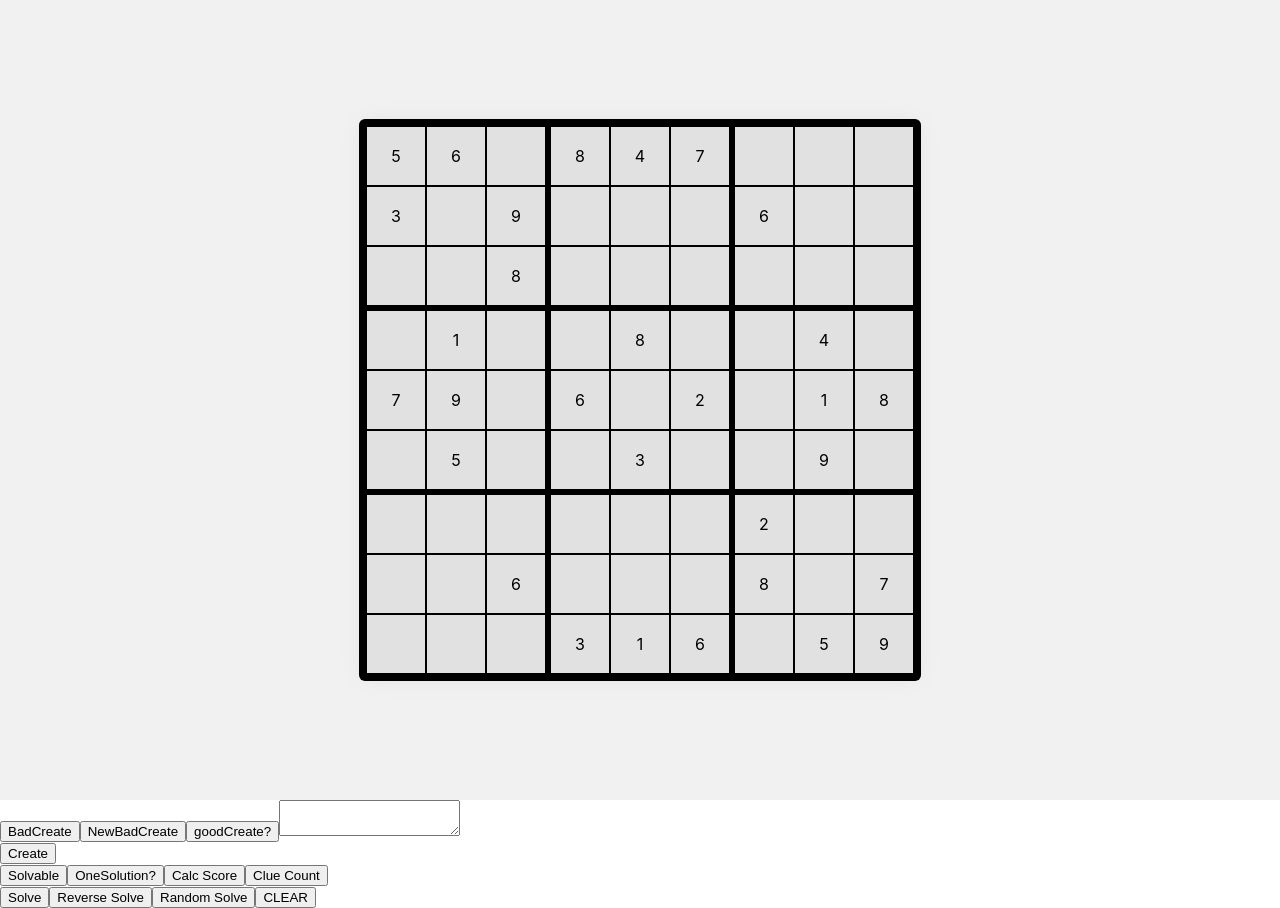
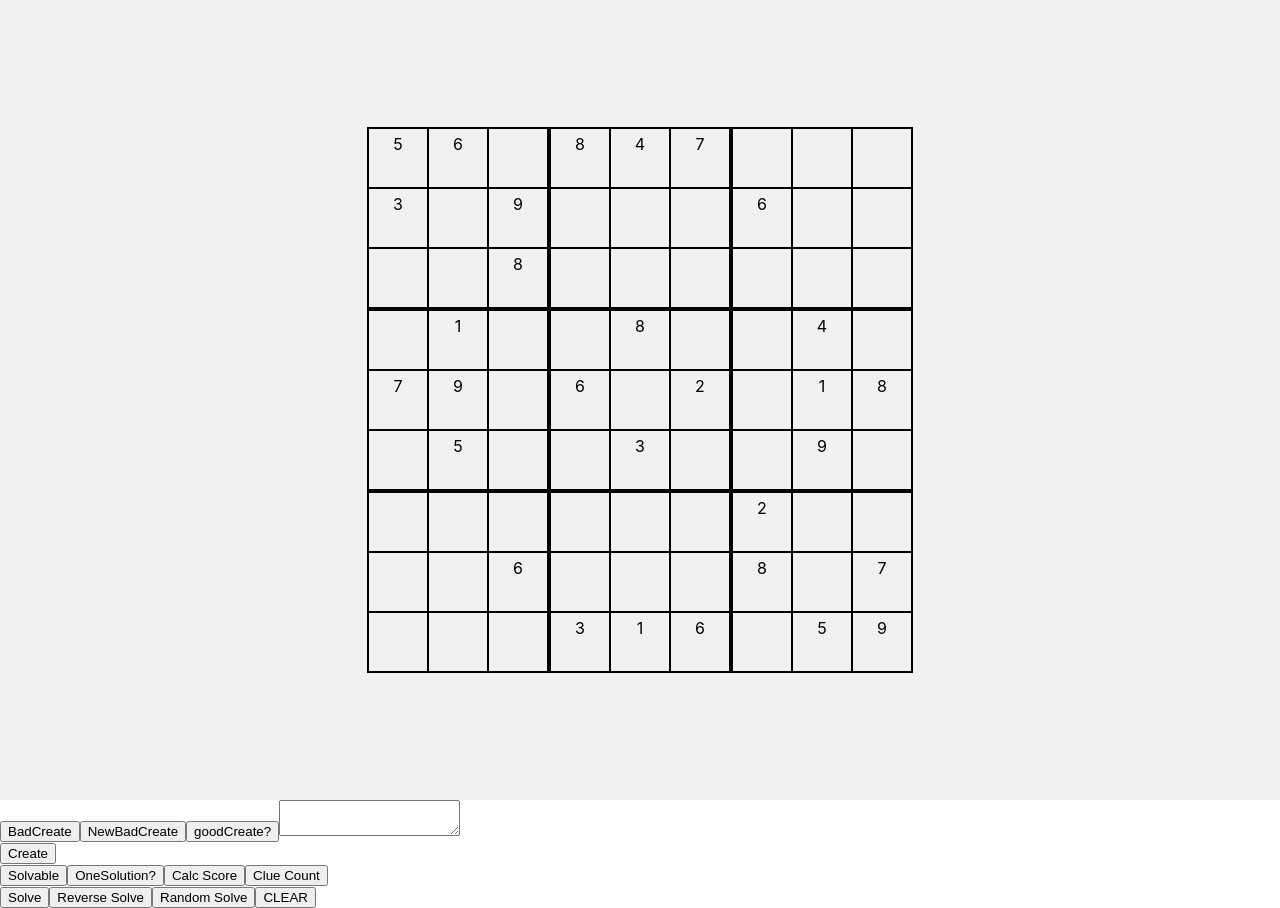
Before and after one commit to RomanDietenmeier/ReactSudoku, a React (Create React App) app: page / in a window 1280 px wide. Built offline with nearby package versions, Linux system fonts and the light colour scheme.

Commit message:
Reworked Design and added Clicking Function for Fields

```diff
--- a/src/App.style.ts
+++ b/src/App.style.ts
@@ -1,26 +1,20 @@
 import styled from "styled-components";
 
-export const APP = styled.div`
+export const AppDiv = styled.div`
   display: flex;
-  width: 100wh;
+  flex-direction: column;
+  width: 100vw;
   height: 100vh;
   background-color: #f1f1f1;
   justify-content: center;
   align-items: center;
 `;
 
-export const TABLE = styled.div`
-  display: table;
-
-  background-color: #e1e1e1;
-  box-shadow: 0 0 0 5px black, 0 0 25px #e1e1e1;
-  border-radius: 2px;
+export const BoxCell = styled.div`
+  border: solid 1px black;
+  display: grid-cell;
 `;
 
-export const TABLE_ROW = styled.div`
-  display: table-row;
+export const BoxRow = styled.div`
+  display: flex;
 `;
-
-export const TABLE_CELL = styled.div`
-  display: table-cell;
-`;
--- a/src/App.tsx
+++ b/src/App.tsx
@@ -1,106 +1,92 @@
-import React, { useEffect, useRef, useState } from 'react';
-import { useDispatch } from 'react-redux';
-import { APP, TABLE, TABLE_CELL, TABLE_ROW } from './App.style';
-import Kachel from './Kachel';
+import React, { useRef, useState } from 'react';
+import { useDispatch, useSelector } from 'react-redux';
+import { AppDiv, BoxCell, BoxRow, } from './App.style';
+import { Field } from './Field';
 import { clearGame, createGame, randomSolveGame, reverseSolveGame, setField, solveGame } from './redux/fieldActions';
+import { initialState } from './redux/initialState';
 import { store } from './redux/store';
 import { copyField, createSudoku, getDifficultyScore, solveAble, hasOneSolution, getClueCount, newBadCreateSudoku, goodCreateSudoku } from './sudokuLogik/sudokuFunctions';
 
 export default function App() {
   const dispatch = useDispatch();
+  const sudoku = useSelector(state => (state as typeof initialState).sudoku, (lhs, rhs) => {
+    return lhs === rhs;
+  });
+
   const createTextAreaRef = useRef<HTMLTextAreaElement>(null);
   const [solvableText, setSolvableText] = useState('Solvable');
   const [oneSolutionText, setOneSolutionText] = useState('OneSolution?');
   const [scoreText, setScoreText] = useState('Calc Score');
   const [clueCount, setClueCount] = useState('Clue Count');
 
-  useEffect(() => {
-    dispatch(setField([
-      [5, 3, 0, 0, 7, 0, 0, 0, 0],
-      [6, 0, 0, 1, 9, 5, 0, 0, 0],
-      [0, 9, 8, 0, 0, 0, 0, 6, 0],
-      [8, 0, 0, 0, 6, 0, 0, 0, 3],
-      [4, 0, 0, 8, 0, 3, 0, 0, 1],
-      [7, 0, 0, 0, 2, 0, 0, 0, 6],
-      [0, 6, 0, 0, 0, 0, 2, 8, 0],
-      [0, 0, 0, 4, 1, 9, 0, 0, 5],
-      [0, 0, 0, 0, 8, 0, 0, 7, 9]]));
-  }, [dispatch]);
-
-  function onClickSolve() {
-    dispatch(solveGame());
-  }
-
-  function onClickReverseSolve() {
-    dispatch(reverseSolveGame());
-  }
-
-  function onClickRandomSolve() {
-    dispatch(randomSolveGame());
-  }
-
-  function onClickClear() {
-    dispatch(clearGame());
-  }
-
-  function onBadClickCreate() {
-    let number = parseInt(createTextAreaRef.current ? createTextAreaRef.current.value : '17');
-    dispatch(createGame(isNaN(number) ? 17 : number));
-  }
-
-  function onNewBadClickCreate() {
-    let number = parseInt(createTextAreaRef.current ? createTextAreaRef.current.value : '17');
-    dispatch(setField(newBadCreateSudoku(isNaN(number) ? 17 : number)));
-  }
-
-  function onGoodCreate() {
-    let number = parseInt(createTextAreaRef.current ? createTextAreaRef.current.value : '30');
-    dispatch(setField(goodCreateSudoku(isNaN(number) ? 30 : number)));
-  }
-
-  function onClickCreate() {
-    dispatch(setField(createSudoku()));
-  }
-
-  function onClickSolvable() {
-    const { field } = store.getState();
-    setSolvableText('' + solveAble(copyField(field)));
-  }
-
-  function onClickOneSolution() {
-    const { field } = store.getState();
-    setOneSolutionText('' + hasOneSolution(field));
-  }
-
-  function onClickGetScore() {
-    const { field } = store.getState();
-    setScoreText('' + getDifficultyScore(field));
-  }
-
-  function onClickGetClueCount() {
-    const { field } = store.getState();
-    setClueCount('' + getClueCount(field));
-  }
-
   return (
     <div>
-      <APP>
-        <TABLE>
-          <TABLE_ROW>
-            <TABLE_CELL><Kachel x={0} y={0} /></TABLE_CELL><TABLE_CELL><Kachel x={1} y={0} /></TABLE_CELL><TABLE_CELL><Kachel x={2} y={0} /></TABLE_CELL>
-          </TABLE_ROW>
-          <TABLE_ROW>
-            <TABLE_CELL><Kachel x={0} y={1} /></TABLE_CELL><TABLE_CELL><Kachel x={1} y={1} /></TABLE_CELL><TABLE_CELL><Kachel x={2} y={1} /></TABLE_CELL>
-          </TABLE_ROW>
-          <TABLE_ROW>
-            <TABLE_CELL><Kachel x={0} y={2} /></TABLE_CELL><TABLE_CELL><Kachel x={1} y={2} /></TABLE_CELL><TABLE_CELL><Kachel x={2} y={2} /></TABLE_CELL>
-          </TABLE_ROW>
-        </TABLE>
-      </APP>
-      <div><button onClick={onBadClickCreate}>BadCreate</button><button onClick={onNewBadClickCreate}>NewBadCreate</button><button onClick={onGoodCreate}>goodCreate?</button><textarea ref={createTextAreaRef}></textarea></div>
-      <div><button onClick={onClickCreate}>Create</button></div>
-      <div><button onClick={onClickSolvable}>{solvableText}</button><button onClick={onClickOneSolution}>{oneSolutionText}</button><button onClick={onClickGetScore}>{scoreText}</button><button onClick={onClickGetClueCount}>{clueCount}</button></div>
-      <button onClick={onClickSolve}>Solve</button><button onClick={onClickReverseSolve}>Reverse Solve</button><button onClick={onClickRandomSolve}>Random Solve</button><button onClick={onClickClear}>CLEAR</button>
-    </div>
+      <AppDiv>
+        <BoxRow>
+          <BoxCell>
+            <div><Field value={sudoku[0][0]} x={0} y={0} /><Field value={sudoku[1][0]} x={1} y={0} /><Field value={sudoku[2][0]} x={2} y={0} /></div>
+            <div><Field value={sudoku[0][1]} x={0} y={1} /><Field value={sudoku[1][1]} x={1} y={1} /><Field value={sudoku[2][1]} x={2} y={1} /></div>
+            <div><Field value={sudoku[0][2]} x={0} y={2} /><Field value={sudoku[1][2]} x={1} y={2} /><Field value={sudoku[2][2]} x={2} y={2} /></div>
+          </BoxCell>
+          <BoxCell>
+            <div><Field value={sudoku[3][0]} x={3} y={0} /><Field value={sudoku[4][0]} x={4} y={0} /><Field value={sudoku[5][0]} x={5} y={0} /></div>
+            <div><Field value={sudoku[3][1]} x={3} y={1} /><Field value={sudoku[4][1]} x={4} y={1} /><Field value={sudoku[5][1]} x={5} y={1} /></div>
+            <div><Field value={sudoku[3][2]} x={3} y={2} /><Field value={sudoku[4][2]} x={4} y={2} /><Field value={sudoku[5][2]} x={5} y={2} /></div>
+          </BoxCell>
+          <BoxCell>
+            <div><Field value={sudoku[6][0]} x={6} y={0} /><Field value={sudoku[7][0]} x={7} y={0} /><Field value={sudoku[8][0]} x={8} y={0} /></div>
+            <div><Field value={sudoku[6][1]} x={6} y={1} /><Field value={sudoku[7][1]} x={7} y={1} /><Field value={sudoku[8][1]} x={8} y={1} /></div>
+            <div><Field value={sudoku[6][2]} x={6} y={2} /><Field value={sudoku[7][2]} x={7} y={2} /><Field value={sudoku[8][2]} x={8} y={2} /></div>
+          </BoxCell>
+        </BoxRow>
+        <BoxRow>
+          <BoxCell>
+            <div><Field value={sudoku[0][3]} x={0} y={3} /><Field value={sudoku[1][3]} x={1} y={3} /><Field value={sudoku[2][3]} x={2} y={3} /></div>
+            <div><Field value={sudoku[0][4]} x={0} y={4} /><Field value={sudoku[1][4]} x={1} y={4} /><Field value={sudoku[2][4]} x={2} y={4} /></div>
+            <div><Field value={sudoku[0][5]} x={0} y={5} /><Field value={sudoku[1][5]} x={1} y={5} /><Field value={sudoku[2][5]} x={2} y={5} /></div>
+          </BoxCell>
+          <BoxCell>
+            <div><Field value={sudoku[3][3]} x={3} y={3} /><Field value={sudoku[4][3]} x={4} y={3} /><Field value={sudoku[5][3]} x={5} y={3} /></div>
+            <div><Field value={sudoku[3][4]} x={3} y={4} /><Field value={sudoku[4][4]} x={4} y={4} /><Field value={sudoku[5][4]} x={5} y={4} /></div>
+            <div><Field value={sudoku[3][5]} x={3} y={5} /><Field value={sudoku[4][5]} x={4} y={5} /><Field value={sudoku[5][5]} x={5} y={5} /></div>
+          </BoxCell>
+          <BoxCell>
+            <div><Field value={sudoku[6][3]} x={6} y={3} /><Field value={sudoku[7][3]} x={7} y={3} /><Field value={sudoku[8][3]} x={8} y={3} /></div>
+            <div><Field value={sudoku[6][4]} x={6} y={4} /><Field value={sudoku[7][4]} x={7} y={4} /><Field value={sudoku[8][4]} x={8} y={4} /></div>
+            <div><Field value={sudoku[6][5]} x={6} y={5} /><Field value={sudoku[7][5]} x={7} y={5} /><Field value={sudoku[8][5]} x={8} y={5} /></div>
+          </BoxCell>
+        </BoxRow>
+        <BoxRow>
+          <BoxCell>
+            <div><Field value={sudoku[0][6]} x={0} y={6} /><Field value={sudoku[1][6]} x={1} y={6} /><Field value={sudoku[2][6]} x={2} y={6} /></div>
+            <div><Field value={sudoku[0][7]} x={0} y={7} /><Field value={sudoku[1][7]} x={1} y={7} /><Field value={sudoku[2][7]} x={2} y={7} /></div>
+            <div><Field value={sudoku[0][8]} x={0} y={8} /><Field value={sudoku[1][8]} x={1} y={8} /><Field value={sudoku[2][8]} x={2} y={8} /></div>
+          </BoxCell>
+          <BoxCell>
+            <div><Field value={sudoku[3][6]} x={3} y={6} /><Field value={sudoku[4][6]} x={4} y={6} /><Field value={sudoku[5][6]} x={5} y={6} /></div>
+            <div><Field value={sudoku[3][7]} x={3} y={7} /><Field value={sudoku[4][7]} x={4} y={7} /><Field value={sudoku[5][7]} x={5} y={7} /></div>
+            <div><Field value={sudoku[3][8]} x={3} y={8} /><Field value={sudoku[4][8]} x={4} y={8} /><Field value={sudoku[5][8]} x={5} y={8} /></div>
+          </BoxCell>
+          <BoxCell>
+            <div><Field value={sudoku[6][6]} x={6} y={6} /><Field value={sudoku[7][6]} x={7} y={6} /><Field value={sudoku[8][6]} x={8} y={6} /></div>
+            <div><Field value={sudoku[6][7]} x={6} y={7} /><Field value={sudoku[7][7]} x={7} y={7} /><Field value={sudoku[8][7]} x={8} y={7} /></div>
+            <div><Field value={sudoku[6][8]} x={6} y={8} /><Field value={sudoku[7][8]} x={7} y={8} /><Field value={sudoku[8][8]} x={8} y={8} /></div>
+          </BoxCell>
+        </BoxRow>
+      </AppDiv>
+      <div><button onClick={() => {
+        let number = parseInt(createTextAreaRef.current ? createTextAreaRef.current.value : '17');
+        dispatch(createGame(isNaN(number) ? 17 : number));
+      }}>BadCreate</button><button onClick={() => {
+        let number = parseInt(createTextAreaRef.current ? createTextAreaRef.current.value : '17');
+        dispatch(setField(newBadCreateSudoku(isNaN(number) ? 17 : number)));
+      }}>NewBadCreate</button><button onClick={() => {
+        let number = parseInt(createTextAreaRef.current ? createTextAreaRef.current.value : '30');
+        dispatch(setField(goodCreateSudoku(isNaN(number) ? 30 : number)));
+      }}>goodCreate?</button><textarea ref={createTextAreaRef}></textarea></div>
+      <div><button onClick={() => { dispatch(setField(createSudoku())); }}>Create</button></div>
+      <div><button onClick={() => { setSolvableText('' + solveAble(copyField(store.getState().sudoku))); }}>{solvableText}</button><button onClick={() => { setOneSolutionText('' + hasOneSolution(store.getState().sudoku)); }}>{oneSolutionText}</button><button onClick={() => { setScoreText('' + getDifficultyScore(store.getState().sudoku)); }}>{scoreText}</button><button onClick={() => { setClueCount('' + getClueCount(store.getState().sudoku)); }}>{clueCount}</button></div>
+      <button onClick={() => { dispatch(solveGame()); }}>Solve</button><button onClick={() => { dispatch(reverseSolveGame()); }}>Reverse Solve</button><button onClick={() => { dispatch(randomSolveGame()); }}>Random Solve</button><button onClick={() => { dispatch(clearGame()); }}>CLEAR</button>
+    </div >
   );
 }
--- a/src/Feld.tsx
+++ /dev/null
@@ -1,26 +0,0 @@
-import React from 'react';
-import { connect } from 'react-redux';
-import { FELD } from './Feld.style';
-import { initialState } from './redux/initialState';
-
-type feldProps = {
-  x: number;
-  y: number;
-}
-
-
-export function Feld(props: { value: number }) {
-
-  return (
-    <FELD>
-      {props.value !== 0 ? props.value : ''}
-    </FELD>
-  );
-}
-function mapStateToProps(state: typeof initialState, ownProps: feldProps) {
-  return {
-    value: state.field[ownProps.x][ownProps.y],
-  }
-}
-
-export default connect(mapStateToProps)(Feld);
--- a/src/Feld.style.ts
+++ b/src/Field.style.ts
@@ -1,12 +1,11 @@
 import styled from "styled-components";
 
-export const FELD = styled.div`
+export const FieldDiv = styled.div`
   border: solid 1px black;
 
   padding: 5px;
 
-  display: grid;
-  flex-direction: row;
+  display: table-cell;
 
   align-items: center;
   text-align: center;
--- /dev/null
+++ b/src/Field.tsx
@@ -0,0 +1,12 @@
+import React from 'react';
+import { FieldDiv } from './Field.style';
+
+
+export function Field(props: { value: number, x: number, y: number }) {
+
+  return (
+    <FieldDiv onClick={() => alert(`(${props.x}|${props.y})`)}>
+      {props.value !== 0 ? props.value : ''}
+    </FieldDiv>
+  );
+}
--- a/src/Kachel.style.ts
+++ /dev/null
@@ -1,21 +0,0 @@
-import styled from "styled-components";
-
-export const KACHEL = styled.div`
-  border: solid 2px black;
-
-  padding: 0px;
-  border-collapse: collapse;
-`;
-
-export const KACHEL_TABLE = styled.div`
-  display: table;
-`;
-
-export const KACHEL_ROW = styled.div`
-  display: table-row;
-`;
-
-export const KACHEL_CELL = styled.div`
-  display: table-cell;
-  vertical-align: middle;
-`;
--- a/src/Kachel.tsx
+++ /dev/null
@@ -1,28 +0,0 @@
-import React from 'react';
-import Feld from './Feld';
-import { KACHEL, KACHEL_CELL, KACHEL_ROW, KACHEL_TABLE } from './Kachel.style';
-
-type KachelProps={
-  x:number;
-  y:number;
-}
-
-
-
-export default function Kachel(props:KachelProps) {
-  return (
-    <KACHEL>
-      <KACHEL_TABLE>
-        <KACHEL_ROW>
-          <KACHEL_CELL><Feld x={props.x*3} y={props.y*3}/></KACHEL_CELL><KACHEL_CELL><Feld x={props.x*3+1} y={props.y*3}/></KACHEL_CELL><KACHEL_CELL><Feld x={props.x*3+2} y={props.y*3}/></KACHEL_CELL>
-        </KACHEL_ROW>
-        <KACHEL_ROW>
-          <KACHEL_CELL><Feld x={props.x*3} y={props.y*3+1}/></KACHEL_CELL><KACHEL_CELL><Feld x={props.x*3+1} y={props.y*3+1}/></KACHEL_CELL><KACHEL_CELL><Feld x={props.x*3+2} y={props.y*3+1}/></KACHEL_CELL>
-        </KACHEL_ROW>
-        <KACHEL_ROW>
-          <KACHEL_CELL><Feld x={props.x*3} y={props.y*3+2}/></KACHEL_CELL><KACHEL_CELL><Feld x={props.x*3+1} y={props.y*3+2}/></KACHEL_CELL><KACHEL_CELL><Feld x={props.x*3+2} y={props.y*3+2}/></KACHEL_CELL>
-        </KACHEL_ROW>
-      </KACHEL_TABLE>
-      </KACHEL>
-  );
-}
--- a/src/redux/fieldActions.ts
+++ b/src/redux/fieldActions.ts
@@ -10,13 +10,13 @@ import {
 export const setField = (field: Array<Array<number>>) => {
   return {
     type: SET_GAME,
-    field: field,
+    sudoku: field,
   };
 };
 
 export type setFieldAction = {
   type: string;
-  field: Array<Array<number>>;
+  sudoku: Array<Array<number>>;
 };
 
 export const solveGame = () => {
--- a/src/redux/fieldReducer.ts
+++ b/src/redux/fieldReducer.ts
@@ -1,5 +1,6 @@
 import {
   badCreateSudoku,
+  copyField,
   reverseSolve,
   solve,
   solveRDM,
@@ -22,36 +23,42 @@ import {
 export const fieldReducer = (
   state = initialState,
   action: setFieldAction | typeOnlyAction
-): { field: Array<Array<number>> } => {
+): { sudoku: Array<Array<number>> } => {
   switch (action.type) {
     case SET_GAME: {
       return {
         ...state,
-        field: (action as setFieldAction).field,
+        sudoku: (action as setFieldAction).sudoku,
       };
     }
     case SOLVE_GAME: {
-      solve(state.field);
+      const sudoku = copyField(state.sudoku);
+      solve(sudoku);
       return {
         ...state,
+        sudoku,
       };
     }
     case REVERSE_SOLVE_GAME: {
-      reverseSolve(state.field);
+      const sudoku = copyField(state.sudoku);
+      reverseSolve(sudoku);
       return {
         ...state,
+        sudoku,
       };
     }
     case RANDOM_SOLVE_GAME: {
-      solveRDM(state.field);
+      const sudoku = copyField(state.sudoku);
+      solveRDM(sudoku);
       return {
         ...state,
+        sudoku,
       };
     }
     case CLEAR_GAME: {
       return {
         ...state,
-        field: [
+        sudoku: [
           [0, 0, 0, 0, 0, 0, 0, 0, 0],
           [0, 0, 0, 0, 0, 0, 0, 0, 0],
           [0, 0, 0, 0, 0, 0, 0, 0, 0],
@@ -67,7 +74,7 @@ export const fieldReducer = (
     case CREATE_GAME: {
       return {
         ...state,
-        field: badCreateSudoku((action as createGameAction).cues),
+        sudoku: badCreateSudoku((action as createGameAction).cues),
       };
     }
     default:
--- a/src/redux/initialState.tsx
+++ b/src/redux/initialState.tsx
@@ -1,13 +1,13 @@
 
-export const initialState={
-    field:[
-        [0,0,0,0,0,0,0,0,0],
-        [0,0,0,0,0,0,0,0,0],
-        [0,0,0,0,0,0,0,0,0],
-        [0,0,0,0,0,0,0,0,0],
-        [0,0,0,0,0,0,0,0,0],
-        [0,0,0,0,0,0,0,0,0],
-        [0,0,0,0,0,0,0,0,0],
-        [0,0,0,0,0,0,0,0,0],
-        [0,0,0,0,0,0,0,0,0]],
+export const initialState = {
+    sudoku: [
+        [5, 3, 0, 0, 7, 0, 0, 0, 0],
+        [6, 0, 0, 1, 9, 5, 0, 0, 0],
+        [0, 9, 8, 0, 0, 0, 0, 6, 0],
+        [8, 0, 0, 0, 6, 0, 0, 0, 3],
+        [4, 0, 0, 8, 0, 3, 0, 0, 1],
+        [7, 0, 0, 0, 2, 0, 0, 0, 6],
+        [0, 6, 0, 0, 0, 0, 2, 8, 0],
+        [0, 0, 0, 4, 1, 9, 0, 0, 5],
+        [0, 0, 0, 0, 8, 0, 0, 7, 9]],
 }
```
